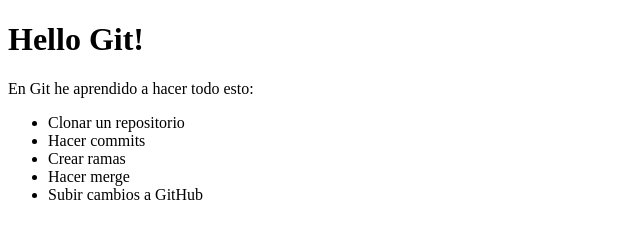
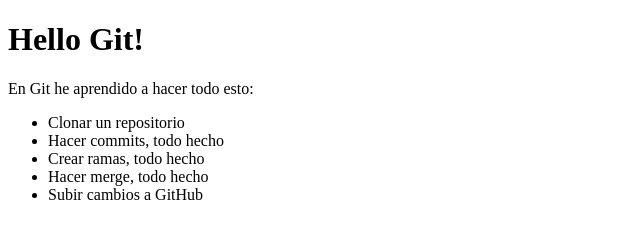
Before and after one commit to melchorfuentes-oss/mygitweb-MFM, a plain HTML site: page index.html in a window 1280 px wide. Shown: the whole page, without its empty margins (0-640 px from the left). Drawn offline with Linux system fonts and the light colour scheme.

Commit message:
cambios din cosas diferentes

```diff
--- a/index.html
+++ b/index.html
@@ -9,9 +9,9 @@
     <p>En Git he aprendido a hacer todo esto:</p>
     <ul>
         <li>Clonar un repositorio</li>
-        <li>Hacer commits</li>
-        <li>Crear ramas</li>
-        <li>Hacer merge</li>
+        <li>Hacer commits, todo hecho</li>
+        <li>Crear ramas, todo hecho</li>
+        <li>Hacer merge, todo hecho</li>
         <li>Subir cambios a GitHub</li>
     </ul>
 </body>
```
